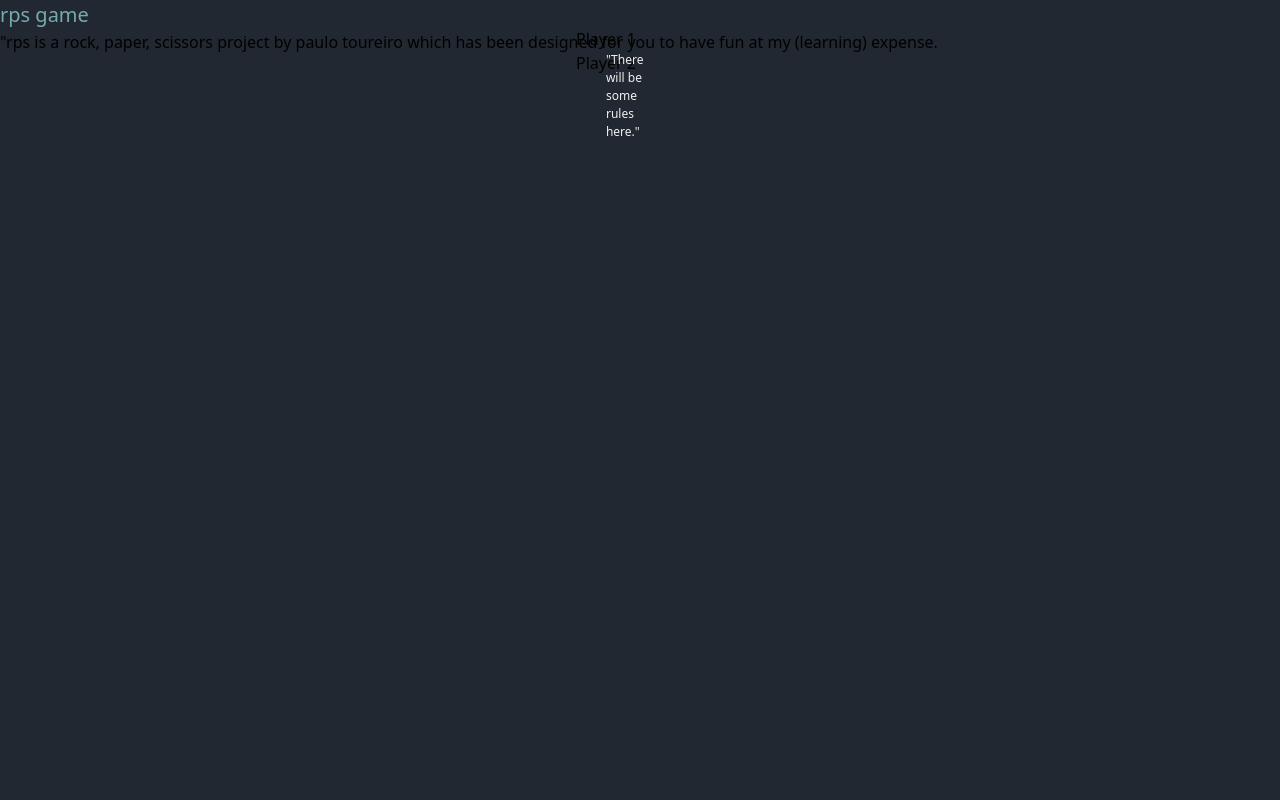
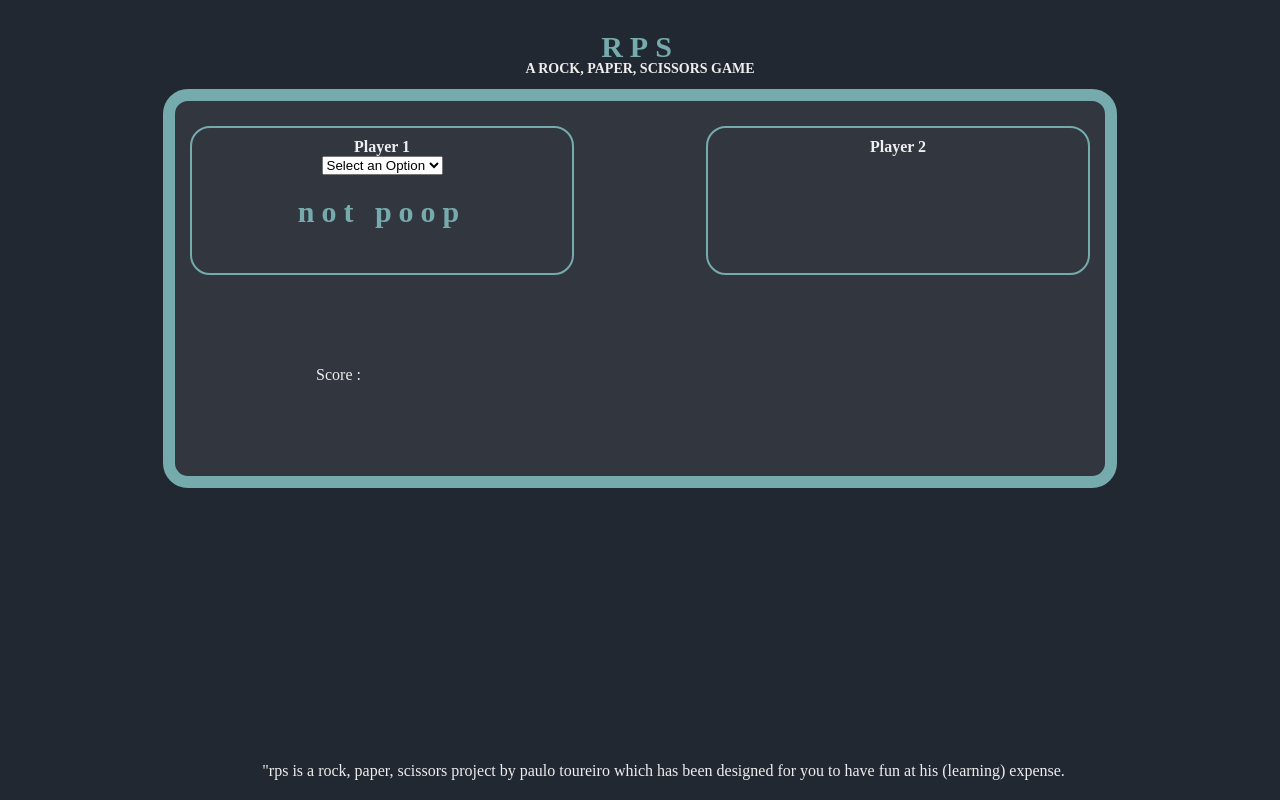
Before and after one commit to spicymanp/rps, a website with bundled scripts: page public/index.html in a window 1280 px wide. Built offline with nearby package versions, Linux system fonts and the light colour scheme.

Commit message:
changed dir

```diff
--- a/public/index.html
+++ b/public/index.html
@@ -6,40 +6,57 @@
         <meta http-equiv="X-UA-Compatible" content="ie=edge" />
         <title>rps game</title>
 
-        <link rel="stylesheet" href="./styles.css" />
+        <link rel="stylesheet" href="/src/styles.css" />
         <!-- You can add other meta tags, such as description or keywords, here -->
     </head>
     <body>
         <header>
             <!-- Header content, like navigation links, logos, etc. -->
+            <div id="navBox" class="nav-container">
+                <nav>
+                    <div>
+                        <h1>RPS</h1>
+                        <h2>a rock, paper, scissors game</h2>
+                    </div>
+                </nav>
+            </div>
         </header>
+        <main>
+            <div class="game-container">
+                <div id="player-1" class="player">
+                    <span id="player-name">Player 1</span>
+                    <div>
+                        <select id="player-selection-dropdown">
+                            <option value="none" selected disabled hidden>Select an Option</option>
+                            <option value="rock">Rock</option>
+                            <option value="paper">Paper</option>
+                            <option value="scissors">Scissors</option>
+                        </select>
+                    </div>
+                    <h1 id="current-selection">not poop</h1>
+                </div>
 
-        <div>
-            <div id="titleBox" class="container"></div>
-            <nav>
-                <div>
-                    <h1>rps game</h1>
+                <div id="player-2" class="player">
+                    <span id="player2">Player 2</span>
+                    <div><!--- placeholder!---> </div>
                 </div>
-            </nav>
-        </div>
-            <div id="gameBox" class="container">
-
-                <div id="playerSelection" >Player 1</div>
-                <div id="opponentSelection" >Player 2</div>
-                <div id="playerScore" class="scoreBox"></div>
-                <div id="opponentScore" class="scoreBox"></div>
-                <div id="rulesBox" class="container">
-                    <p>"There will be some rules here."</p>
-                </div>
+                <span id="game-score">Score : </span>
             </div>
         </main>
 
         <footer>
             <!-- Footer content, like copyright, contact info, etc. -->
             <div id="disclaimer" class="footer">
-                "rps is a rock, paper, scissors project by paulo toureiro which has been designed for you to have fun at my (learning) expense.
+                "rps is a rock, paper, scissors project by paulo toureiro which has been designed for you to have fun at his (learning) expense.
             </div>
         </footer>
+
+
+
+
+
+
+
 
         <!-- Link to external JS files -->
         <script src="script.js"></script>
--- a/src/main.js
+++ b/src/main.js
@@ -1,7 +1,21 @@
 // connect to html elements here
 const playerName = ducment.getElementById("player-name");
+const dropdown = document.getElementById("player-selection-dropdown")
+const displayPlayerSelection = document.getElementById("current-selection");
+// rest of my code
 
-// rest of my code
+
+const changeStuff = () => {
+    const selectedMove = dropdown.options[dropdown.selectedIndex].text;
+    console.log(selectedMove);
+    displayPlayerSelection.textContent = selectedMove;
+}
+
+dropdown.addEventListener('change', function() {
+    console.log("heeeeeeeeeeeeee");
+    changeStuff();
+})
+
 
 // functions and functionality needed
 // set player name
--- a/src/styles.css
+++ b/src/styles.css
@@ -1,41 +1,94 @@
 :root {
     --bgColour: #222831;
-    --forColour: #EEEEEE;
-    --priColour: #31363F;
-    --secColour: #76ABAE;
+    --forColour: #eeeeee;
+    --priColour: #31363f;
+    --secColour: #76abae;
 }
 
 body {
     background-color: var(--bgColour);
-    position: relative;
-    overflow:hidden;
-    width: 90%;
-    height: 90%;
+    overflow: scroll;
+    overflow-x: hidden;
+    padding: 0;
+    margin: 30px;
 }
 
-.container {
-    position: absolute;
-    top: 50%;
-    left: 50%;
+main {
     display: flex;
-    flex-direction: column;
     justify-content: center;
-
+    align-items: center;
 }
 
-.playerBox {
+footer {
     position: absolute;
+    display: flex;
+    align-items: end;
+    justify-content: center;
+    bottom: 20px;
+    color:  var(--forColour);
+    width: 99%;
+}
+
+.nav-container {
+    text-align: center;
+    margin: auto;
+}
+
+.game-container {
+    display: flex;
+    align-items:start;
+    flex-direction: row;
+    flex-wrap: wrap;
+    justify-content: space-between;
+    text-align: center;
+    padding-top: 25px;
+    padding-left: 15px;
+    padding-right: 15px;
+    border: 12px solid var(--secColour);
+    background-color: var(--priColour);
     border-radius: 25px;
+    min-height: 350px;
+    min-width: 400px;
+    width: 900px;
+}
+
+.player {
+    font-weight: bold;
+    text-align: center;
+    height: 125px;
     border: 2px solid var(--secColour);
-    background-color: var(--priColour);
+    border-radius: 20px;
     padding: 10px;
-    width: 300px;
-    height: 100px;
+}
+
+#player-1 {
+    align-items: self-start;
+    width: calc(45% - 45px);
+    color: var(--forColour);
+}
+
+#player-2 {
+    width: calc(45% - 45px);
+    color: var(--forColour);
+}
+
+#game-score {
+    width: 33%;
+    color: var(--forColour);
 }
 
 h1 {
-    font-size: 20px;
+    font-size: 30px;
+    font-weight: bold;
+    letter-spacing: 7px;
     color: var(--secColour);
+}
+
+h2 {
+    margin-top: -28px;
+    font-size: 14px;
+    text-transform: uppercase;
+    color: var(--forColour);
 }
 
 p {
```
Also changed, not shown: public/styles.css (deleted).
